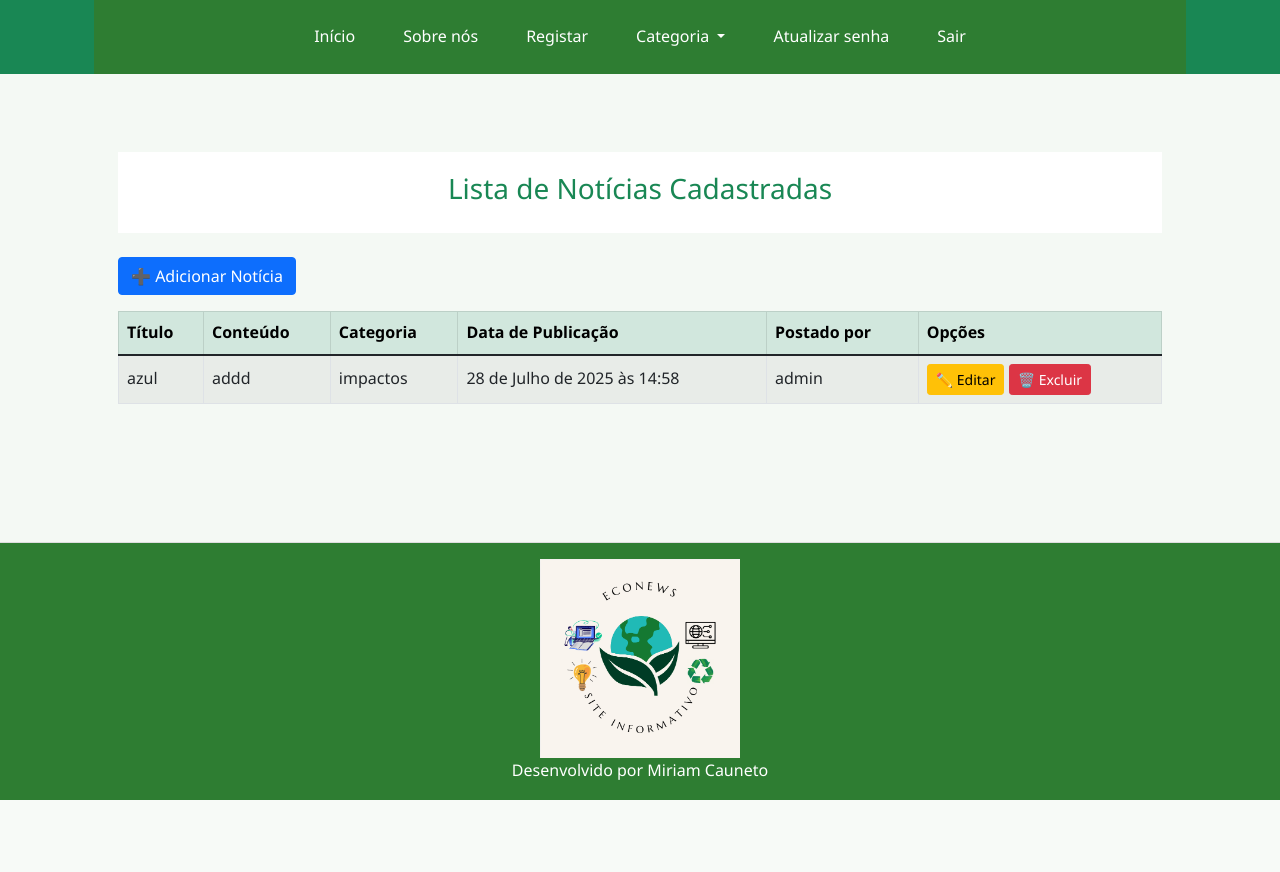
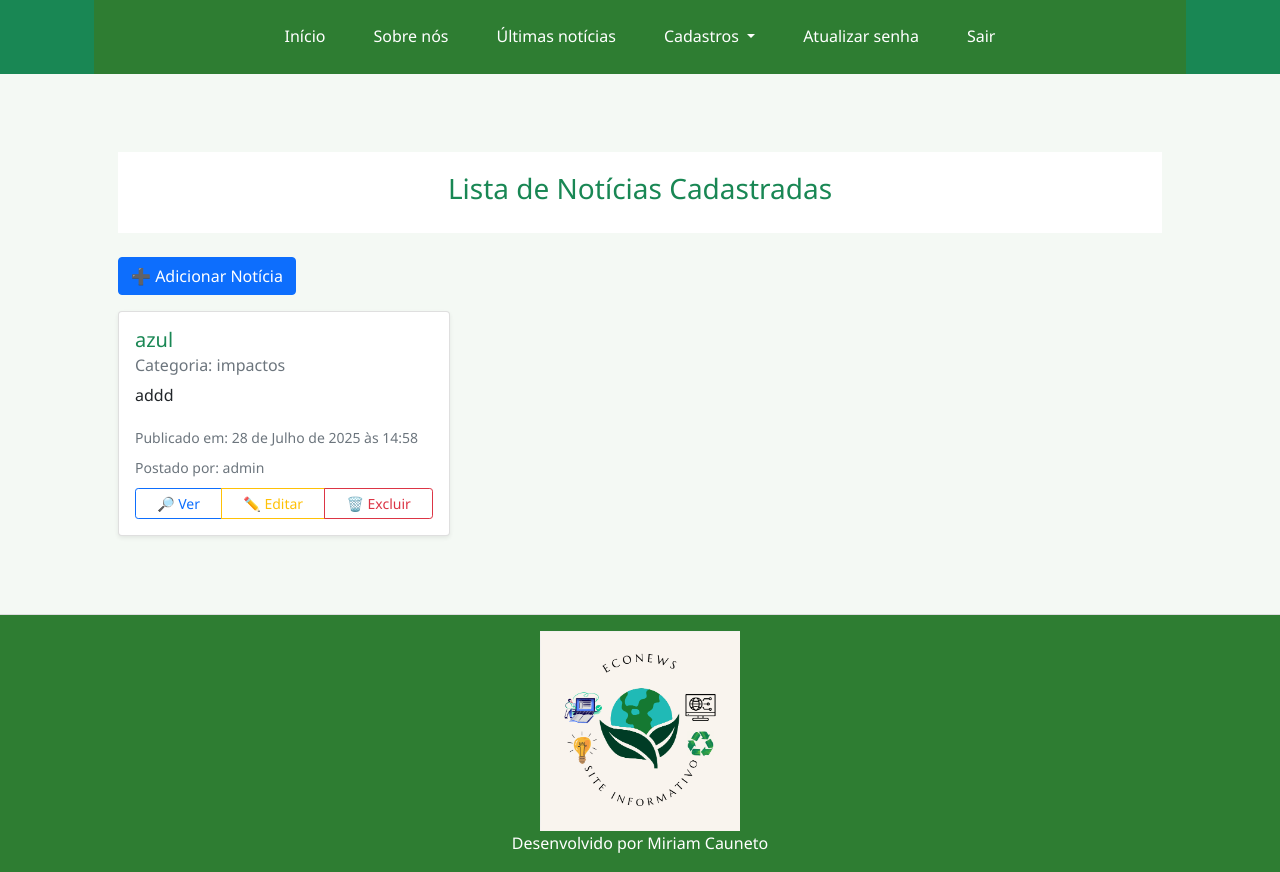
Before and after one commit to Miriam2542/ProgWeb, a Django app: page /listar/noticia/ in a window 1280 px wide. Before the commit the page ends 800 px from the top, so only its background shows below. Run offline with Django 4.2, Linux system fonts and the light colour scheme; a user stored in the database is signed in; data comes from the database, SQL or seed files in the repository.

Commit message:
Listar últimas três notícias na página inicial; listar notícias em cards e não em tabela; melhoria nos links dos menus

```diff
--- a/paginas/templates/paginas/Noticia.html
+++ b/paginas/templates/paginas/Noticia.html
@@ -15,38 +15,33 @@
         <a href="{% url 'adicionar-noticia' %}" class="btn btn-primary">➕ Adicionar Notícia</a>
     </div>
 
-    <div class="table-responsive">
-        <table class="table table-bordered table-hover table-striped align-middle">
-            <thead class="table-success">
-                <tr>
-                    <th>Título</th>
-                    <th>Conteúdo</th>
-                    <th>Categoria</th>
-                    <th>Data de Publicação</th>
-                    <th>Postado por</th>
-                    <th>Opções</th>
-                </tr>
-            </thead>
-            <tbody>
-                {% for noticia in object_list %}
-                <tr>
-                    <td>{{ noticia.titulo }}</td>
-                    <td>{{ noticia.conteudo|truncatechars:100 }}</td>
-                    <td>{{ noticia.categoria }}</td>
-                    <td>{{ noticia.data_publicacao }}</td>
-                    <td>{{ noticia.postado_por }}</td>
-                    <td>
-                        <a href="{% url 'editar-noticia' noticia.pk %}" class="btn btn-sm btn-warning">✏️ Editar</a>
-                        <a href="{% url 'excluir-noticia' noticia.pk %}" class="btn btn-sm btn-danger">🗑️ Excluir</a>
-                    </td>
-                </tr>
-                {% empty %}
-                <tr>
-                    <td colspan="6" class="text-center">Nenhum registro encontrado.</td>
-                </tr>
-                {% endfor %}
-            </tbody>
-        </table>
+    <div class="row g-4">
+        {% for noticia in object_list %}
+        <div class="col-md-6 col-lg-4">
+            <div class="card h-100 shadow-sm">
+                <div class="card-body d-flex flex-column">
+                    <h5 class="card-title text-success">{{ noticia.titulo }}</h5>
+                    <h6 class="card-subtitle mb-2 text-muted">Categoria: {{ noticia.categoria }}</h6>
+                    <p class="card-text">{{ noticia.conteudo|truncatechars:100 }}</p>
+                    <p class="card-text mb-1"><small class="text-muted">Publicado em: {{ noticia.data_publicacao }}</small></p>
+                    <p class="card-text mb-2"><small class="text-muted">Postado por: {{ noticia.postado_por }}</small></p>
+                    <div class="mt-auto">
+                        <div class="btn-group w-100" role="group" aria-label="Opções">
+                            <a href="{% url 'detalhar-noticia' noticia.pk %}" class="btn btn-sm btn-outline-primary">🔎 Ver</a>
+                            <a href="{% url 'editar-noticia' noticia.pk %}" class="btn btn-sm btn-outline-warning">✏️ Editar</a>
+                            <a href="{% url 'excluir-noticia' noticia.pk %}" class="btn btn-sm btn-outline-danger">🗑️ Excluir</a>
+                        </div>
+                    </div>
+                </div>
+            </div>
+        </div>
+        {% empty %}
+        <div class="col-12">
+            <div class="alert alert-info text-center" role="alert">
+                Nenhum registro encontrado.
+            </div>
+        </div>
+        {% endfor %}
     </div>
 </div>
 
--- a/paginas/templates/paginas/index.html
+++ b/paginas/templates/paginas/index.html
@@ -29,21 +29,25 @@
                 <li class="nav-item mx-2">
                     <a class="nav-link text-white" href="{% url 'sobre' %}">Sobre nós</a>
                 </li>
+
                 <li class="nav-item mx-2">
-                <a class="nav-link text-white" href="{% url 'registrar' %}">Registar</a></li>
+                    <a class="nav-link text-white" href="{% url 'listar-noticia' %}?limite=5">Últimas notícias</a>
+                </li>
 
                 {% if request.user.is_authenticated %}
 
                     <!-- Dropdown Categoria -->
                     <li class="nav-item dropdown mx-2">
                         <a class="nav-link dropdown-toggle text-white" href="#" role="button" data-bs-toggle="dropdown" aria-expanded="false">
-                            Categoria
+                            Cadastros
                         </a>
                         <ul class="dropdown-menu">
-                            <li><a class="dropdown-item" href="{% url 'listar-categoria' %}">Categoria</a></li>
-                            <li><a class="dropdown-item" href="{% url 'listar-noticia' %}">Notícia</a></li>
-                            <li><a class="dropdown-item" href="{% url 'listar-midia' %}">Mídia</a></li>
-                            <li><a class="dropdown-item" href="{% url 'listar-comentario' %}">Comentário</a></li>
+                            <li><a class="dropdown-item" href="{% url 'listar-categoria' %}">Categorias</a></li>
+                            <li><a class="dropdown-item" href="{% url 'listar-noticia' %}">Notícias</a></li>
+                            <li><a class="dropdown-item" href="{% url 'listar-midia' %}">Mídias</a></li>
+                            <li><a class="dropdown-item" href="{% url 'listar-comentario' %}">Comentários</a></li>
+                            <li><hr class="dropdown-divider"></li>
+                            <li><a class="dropdown-item" href="{% url 'listar-minhas-noticias' %}">Minhas notícias</a></li>
                         </ul>
                     </li>
 
@@ -57,6 +61,10 @@
                     </li>
 
                 {% else %}
+
+                    <li class="nav-item mx-2">
+                        <a class="nav-link text-white" href="{% url 'registrar' %}">Registar</a>
+                    </li>
 
                     <!-- Link "Entrar" para usuários não logados -->
                     <li class="nav-item mx-2">
@@ -100,43 +108,29 @@
 
         <!-- Seção de Cards -->
         <div class="row mt-5">
-            <!-- Card 1 -->
+
+            <!-- Para cada notícia faz um card -->
+            {% for noticia in ultimas_noticias %}
             <div class="col-md-4 mb-4">
                 <div class="card">
-                    <img src="{% static 'img/exemplo-imagem1.jpg' %}" class="card-img-top" alt="Imagem 1">
+                    <!-- <img src="{% static 'img/exemplo-imagem1.jpg' %}" class="card-img-top" alt="Imagem 1"> -->
                     <div class="card-body">
-                        <h5 class="card-title">Título do Card 1</h5>
-                        <p class="card-text">Texto de exemplo sobre o impacto ambiental e ações positivas que podem ser feitas para ajudar a salvar o planeta.</p>
-                        <a href="#" class="btn btn-primary">Saiba mais</a>
+                        <!-- cria um badge com a categoria -->
+                        <span class="badge bg-secondary mb-2">{{ noticia.categoria }}</span>
+                        <h5 class="card-title">{{ noticia.titulo }}</h5>
+                        <!-- exbe o conteúdo da notícia, mas só os 150 primeiros caracteres -->
+                        <p class="card-text">{{ noticia.conteudo|truncatechars:150 }}</p>
+                        <p>
+                            <a href="{% url 'detalhar-noticia' noticia.pk %}" class="btn btn-sm btn-primary d-inline-block float-start">Continuar lendo</a>
+                            <small class="float-end text-muted">Publicado em {{ noticia.data_publicacao|date:"d/m/y \à\s H:i" }}<br>Autor: {{ noticia.postado_por }}</small>
+
+                        </p>
                     </div>
                 </div>
             </div>
+            {% endfor %}
 
-            <!-- Card 2 -->
-            <div class="col-md-4 mb-4">
-                <div class="card">
-                    <img src="{% static 'img/exemplo-imagem2.jpg' %}" class="card-img-top" alt="Imagem 2">
-                    <div class="card-body">
-                        <h5 class="card-title">Título do Card 2</h5>
-                        <p class="card-text">Aqui você encontra algumas dicas sobre como reduzir o uso de plásticos e outras formas de poluição.</p>
-                        <a href="#" class="btn btn-primary">Ver mais</a>
-                    </div>
-                </div>
-            </div>
-
-            <!-- Card 3 -->
-            <div class="col-md-4 mb-4">
-                <div class="card">
-                    <img src="{% static 'img/exemplo-imagem3.jpg' %}" class="card-img-top" alt="Imagem 3">
-                    <div class="card-body">
-                        <h5 class="card-title">Título do Card 3</h5>
-                        <p class="card-text">Descubra o que é necessário para ajudar a preservação da biodiversidade e as ações que já estão em andamento.</p>
-                        <a href="#" class="btn btn-primary">Descubra como</a>
-                    </div>
-                </div>
-            </div>
         </div>
-
         {% endblock %}
 
         <!-- MENSAGENS DO DJANGO -->
--- a/paginas/urls.py
+++ b/paginas/urls.py
@@ -61,7 +61,7 @@ urlpatterns = [
     path("listar/noticia/", NoticiaList.as_view(), name="listar-noticia"),
     path("listar/midia/", MidiaList.as_view(), name="listar-midia"),
 
-    path("listar/meus-posts/", MinhasNoticias.as_view(), name="listar-noticia"),
+    path("listar/minhas-noticias/", MinhasNoticias.as_view(), name="listar-minhas-noticias"),
     path('noticia/<int:pk>/', NoticiaDetailView.as_view(), name='detalhar-noticia'),
 
 ]
--- a/paginas/views.py
+++ b/paginas/views.py
@@ -45,6 +45,12 @@ class CadastroUsuarioView(CreateView):
 
 class Inicio(TemplateView):
     template_name = "paginas/index.html"
+
+    def get_context_data(self, **kwargs):
+        context = super().get_context_data(**kwargs)
+        # Listar as últimas três notícias
+        context['ultimas_noticias'] = Noticia.objects.all().order_by('-data_publicacao')[:3]
+        return context
 
 class SobreView (TemplateView):
     template_name = "paginas/sobre.html"
@@ -128,7 +134,13 @@ class NoticiaUpdate(LoginRequiredMixin, UpdateView):
     }
 
     def get_object(self, queryset = None):
-        obj = get_object_or_404(Noticia, pk=self.kwargs['pk'], postado_por=self.request.user)
+        # Se for um superusuário (admin), pode editar qualquer notícia
+        if self.request.user.is_superuser:
+            obj = get_object_or_404(Noticia, pk=self.kwargs['pk'])
+            return obj
+        else:
+            # Usuário normal só pode editar suas próprias notícias
+            obj = get_object_or_404(Noticia, pk=self.kwargs['pk'], postado_por=self.request.user)
         return obj
 
 class ComentarioUpdate(LoginRequiredMixin, UpdateView):
@@ -209,6 +221,20 @@ class NoticiaList(LoginRequiredMixin, ListView):
     model = Noticia
     template_name = 'paginas/noticia.html'
 
+    def get_queryset(self):
+        # Se recebe o parâmetro "limite" na URL, filtra as notícias
+        try:
+            limite = int(self.request.GET.get('limite'))
+        except (ValueError, TypeError):
+            limite = None
+        # COnsulta e ordana as notícias pela data de publicação decrescente
+        noticias = Noticia.objects.all().order_by('-data_publicacao')
+
+        # Se houver um limite, aplica o fatiamento de lista pela quantidade do limite
+        if limite:
+            noticias = noticias[:limite]
+        return noticias
+
 # fazer herança para ter tudo que tem na NoticiaList
 class MinhasNoticias(NoticiaList):
 
```
